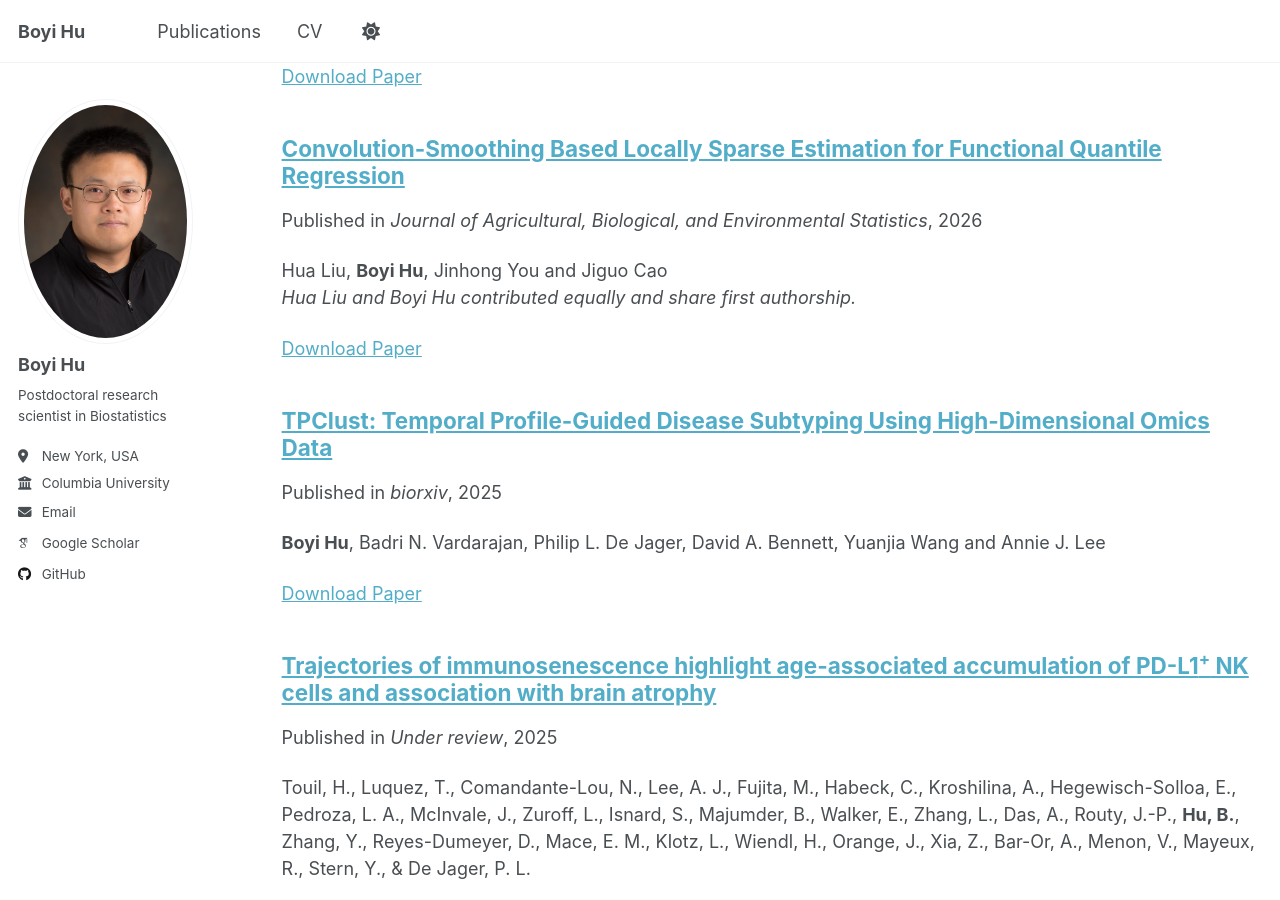
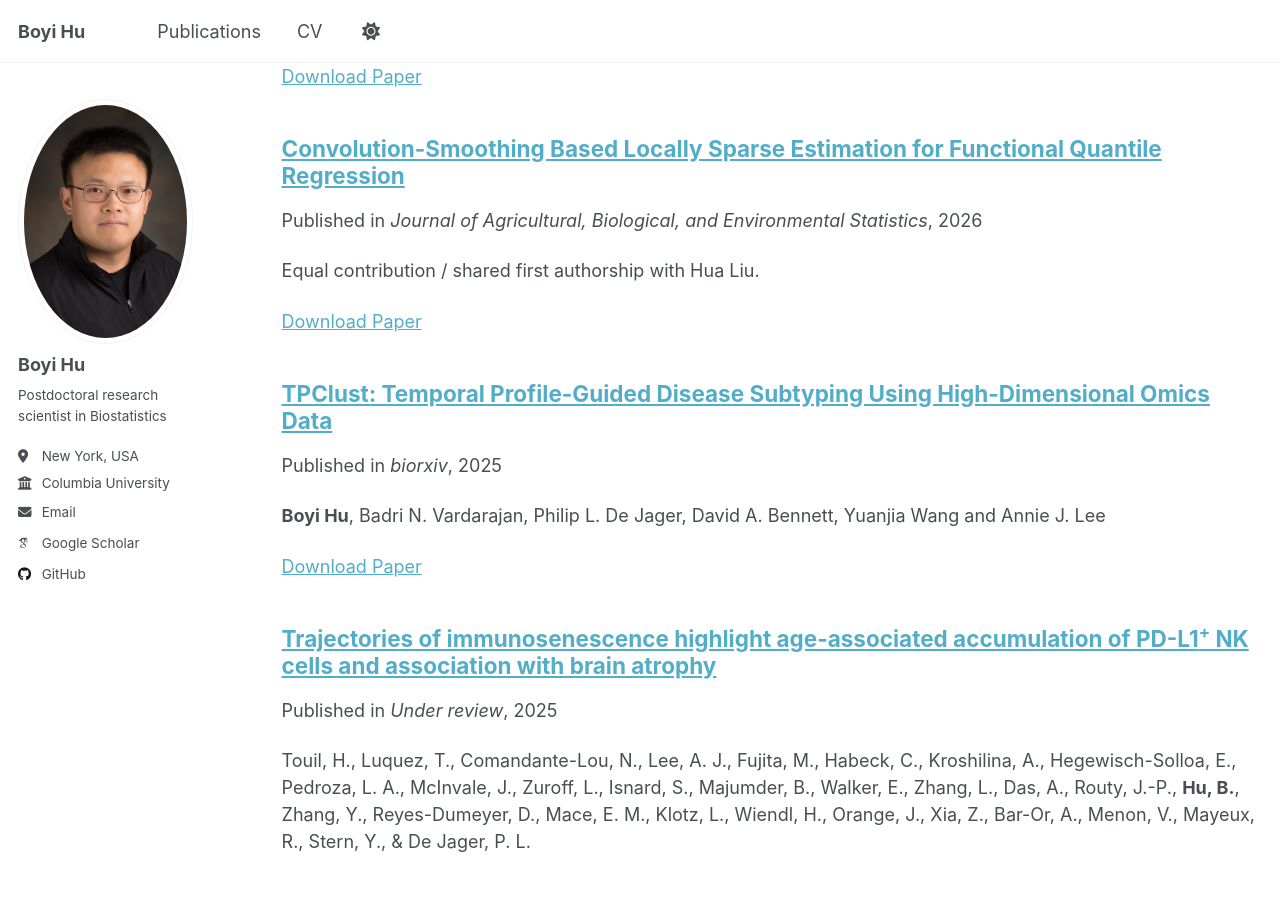
Before and after one commit to BoyiHu673/BoyiHu673.github.io, a Jekyll site: the page built from _pages/publications.html, in a window 1280 px wide and 900 px high, scrolled down 387 px. Built offline with Jekyll 4.4.1, drawn with Linux system fonts in a browser that asks for light colours; some web fonts are replaced; a script that is not in the unit is left out.

Commit message:
Update CLoSE.md

```diff
--- a/_publications/CLoSE.md
+++ b/_publications/CLoSE.md
@@ -6,6 +6,7 @@ permalink: /publication/CLoSE
 date: 2026-01-25
 venue: "Journal of Agricultural, Biological, and Environmental Statistics"
 paperurl: 'https://doi.org/10.1007/s13253-026-00728-7'
+excerpt: 'Equal contribution / shared first authorship with Hua Liu.'
 ---
 Hua Liu, **Boyi Hu**, Jinhong You and Jiguo Cao
 *Hua Liu and Boyi Hu contributed equally and share first authorship.*
```
